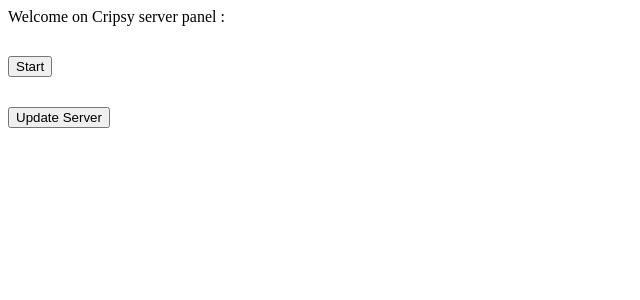
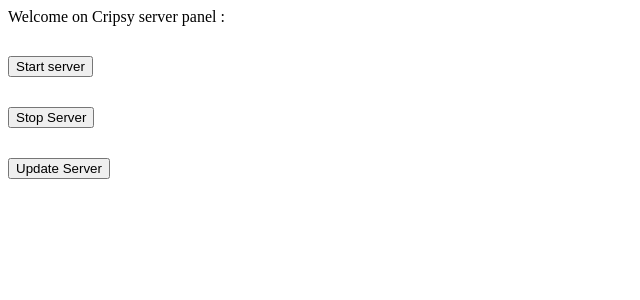
Before and after one commit to arimaze/Conan, a PHP site: page /panel.php in a window 1280 px wide. Shown: the top 300 px of the page, without its empty margins (0-640 px from the left). Run offline with PHP 8.4, Linux system fonts and the light colour scheme.

Commit message:
maj de la commande

```diff
--- a/panel.php
+++ b/panel.php
@@ -1,7 +1,8 @@
 Welcome on Cripsy server panel :
 
    <form method="post">
-       <input type="submit" name="test" id="test" value="Start" style="margin-top:30px" /><br/>
+       <input type="submit" name="test" id="test" value="Start server" style="margin-top:30px" /><br/>
+      <input type="submit" name="stop" id="Stop" value="Stop Server" style="margin-top:30px"/><br/>
       <input type="submit" name="update" id="Stop and update" value="Update Server" style="margin-top:30px"/><br/>
    </form>
 
@@ -14,6 +15,11 @@ Welcome on Cripsy server panel :
    if(array_key_exists('update',$_POST)){
 
       update();
+   }
+
+   if(array_key_exists('stop',$_POST)){
+
+      stop();
    }
 
    function execInBackground($cmd) {
@@ -32,7 +38,8 @@ Welcome on Cripsy server panel :
 
    function testfun()
    {
-       $cmd= 'c:\conan2\ConanSandboxServer.exe -MaxPlayers=50 -nosteamclient -game -server';
+       //$cmd= 'c:\conan2\ConanSandboxServer.exe -MaxPlayers=50 -nosteamclient -game -server';
+       $cmd ='schtasks /Run /TN "Conan Exiles Ping"';
        execInBackground($cmd);
        echo "Conan is restarting please wait few minutes";
    }
@@ -48,4 +55,10 @@ Welcome on Cripsy server panel :
       execInBackground($cmd);
    }
 
+   function stop()
+   {
+     exec('taskkill /f /IM ConanSandboxServer-Win64-Test.exe', $output);
+     print_r("Conan killed ! ");
+   }
+
    ?>
```
Also changed, not shown: 2 other files.
